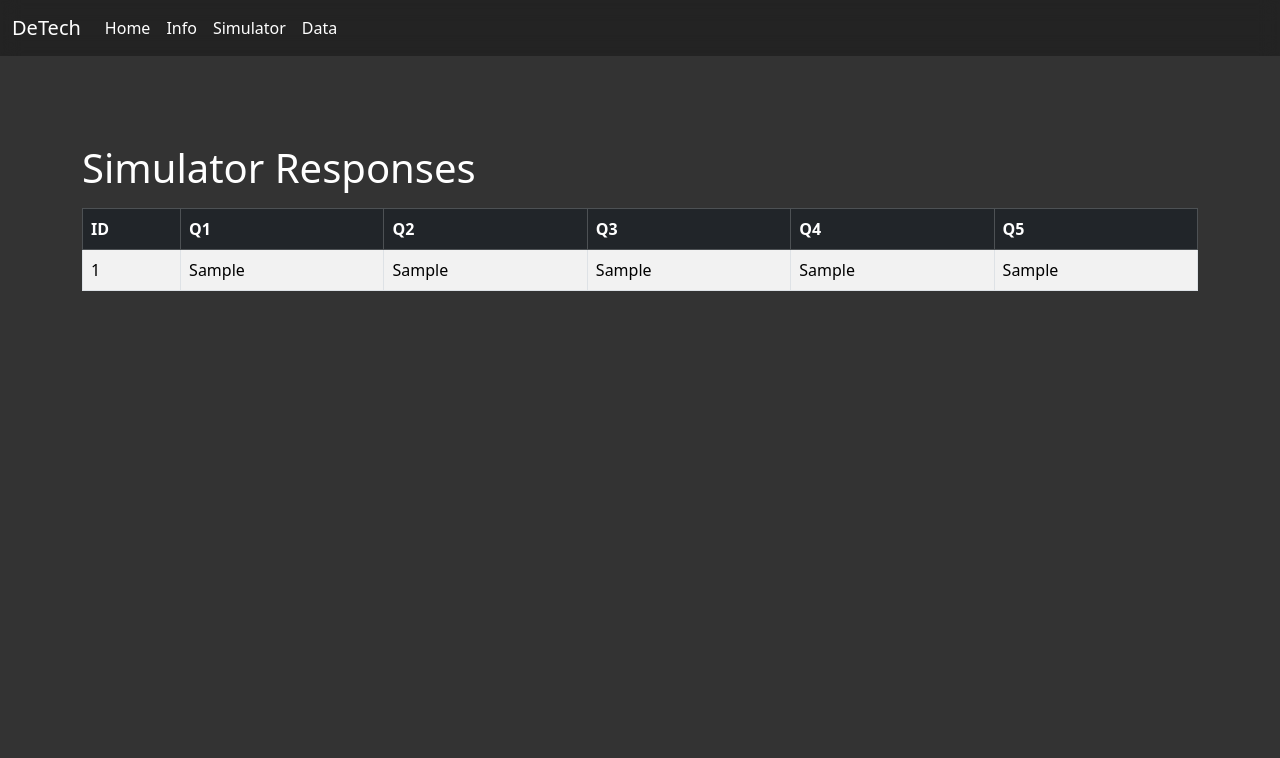
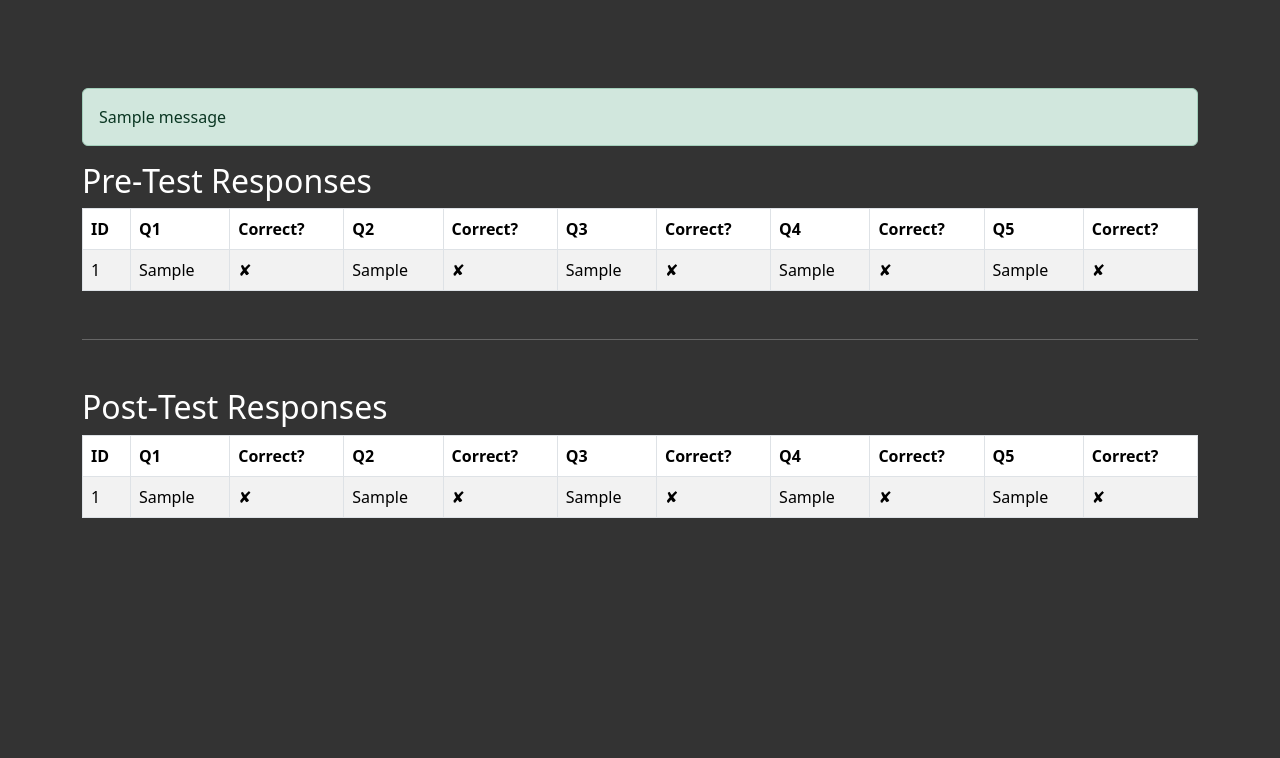
Before and after one commit to AlexisPelaez/AlexisP_ITAI_WEB_PROJECT, a Python web app: template templates/data.html in a window 1280 px wide. Shown: the top 758 px of the page. Run offline with Jinja, Linux system fonts and the light colour scheme; the template is opened without the code that fills it: most values are stand-ins (such as "Sample title", 1, 10 or a date in 2020); one stand-in notice (Sample message) is shown.

Commit message:
Mostly finished project

```diff
--- a/static/style.css
+++ b/static/style.css
@@ -34,7 +34,7 @@ html, body {
     font-size: 8rem;
 }
 .welcome-bg {
-    background-color:black;
+    background: rgba(0, 0, 0, 0.8);
     color: white;
 }
 .welcome-button {
--- a/templates/data.html
+++ b/templates/data.html
@@ -9,52 +9,97 @@
 
 </head>
 <body class="data-bg">
-    <nav class="navbar navbar-expand-lg navbar-dark glass-nav">
-        <div class="container-fluid">
-            <a class="navbar-brand mb-0 h1" href="#">DeTech</a>
-            <button class="navbar-toggler" type="button" data-bs-toggle="collapse" data-bs-target="#navbarNavAltMarkup" aria-controls="navbarNavAltMarkup" aria-expanded="false" aria-label="Toggle navigation">
-                <span class="navbar-toggler-icon"></span>
-            </button>
-            <div class="collapse navbar-collapse" id="navbarNavAltMarkup">
-                <div class="navbar-nav">
-                  <a class="nav-link" href="{{ url_for('main.index') }}">Home</a>
-                  <a class="nav-link" href="{{ url_for('main.info_page') }}">Info</a>
-                  <a class="nav-link" href="{{ url_for('main.simulator_page') }}">Simulator</a>
-                  <a class="nav-link active" aria-current="page" href="{{ url_for('main.show') }}">Data</a>
-                </div>
-              </div>
-        </div>
-    </nav>
     <div class="container-fluid page-content">
         <div class="container mt-4">
-            <h1>Simulator Responses</h1>
-            <table class="table table-striped table-bordered mt-3">
-                <thead class="table-dark">
+            {% with messages = get_flashed_messages() %}
+                {% if messages %}
+                    <div class="alert alert-success">
+                        {{ messages[0] }}
+                    </div>
+                {% endif %}
+            {% endwith %}
+
+            <h2>Pre‑Test Responses</h2>
+            <table class="table table-bordered table-striped">
+                <thead>
                     <tr>
                         <th>ID</th>
                         <th>Q1</th>
+                        <th>Correct?</th>
                         <th>Q2</th>
+                        <th>Correct?</th>
                         <th>Q3</th>
+                        <th>Correct?</th>
                         <th>Q4</th>
+                        <th>Correct?</th>
                         <th>Q5</th>
+                        <th>Correct?</th>
                     </tr>
                 </thead>
                 <tbody>
-                    {% for r in responses %}
+                    {% for row in preSim_responses %}
                     <tr>
-                        <td>{{ r.id }}</td>
-                        <td>{{ r.q1 }}</td>
-                        <td>{{ r.q2 }}</td>
-                        <td>{{ r.q3 }}</td>
-                        <td>{{ r.q4 }}</td>
-                        <td>{{ r.q5 }}</td>
+                        <td>{{ row.id }}</td>
+                        <td>{{ row.pq1 }}</td>
+                        <td>{{ '✔' if row.pq1_correct else '✘' }}</td>
+
+                        <td>{{ row.pq2 }}</td>
+                        <td>{{ '✔' if row.pq2_correct else '✘' }}</td>
+
+                        <td>{{ row.pq3 }}</td>
+                        <td>{{ '✔' if row.pq3_correct else '✘' }}</td>
+
+                        <td>{{ row.pq4 }}</td>
+                        <td>{{ '✔' if row.pq4_correct else '✘' }}</td>
+
+                        <td>{{ row.pq5 }}</td>
+                        <td>{{ '✔' if row.pq5_correct else '✘' }}</td>
                     </tr>
                     {% endfor %}
                 </tbody>
             </table>
-            {% if responses|length == 0 %}
-            <p>No responses yet.</p>
-            {% endif %}
+
+            <hr class="my-5">
+
+            <h2>Post‑Test Responses</h2>
+            <table class="table table-bordered table-striped">
+                <thead>
+                    <tr>
+                        <th>ID</th>
+                        <th>Q1</th>
+                        <th>Correct?</th>
+                        <th>Q2</th>
+                        <th>Correct?</th>
+                        <th>Q3</th>
+                        <th>Correct?</th>
+                        <th>Q4</th>
+                        <th>Correct?</th>
+                        <th>Q5</th>
+                        <th>Correct?</th>
+                    </tr>
+                </thead>
+                <tbody>
+                    {% for row in sim_responses %}
+                    <tr>
+                        <td>{{ row.id }}</td>
+                        <td>{{ row.pq1 }}</td>
+                        <td>{{ '✔' if row.pq1_correct else '✘' }}</td>
+
+                        <td>{{ row.pq2 }}</td>
+                        <td>{{ '✔' if row.pq2_correct else '✘' }}</td>
+
+                        <td>{{ row.pq3 }}</td>
+                        <td>{{ '✔' if row.pq3_correct else '✘' }}</td>
+
+                        <td>{{ row.pq4 }}</td>
+                        <td>{{ '✔' if row.pq4_correct else '✘' }}</td>
+
+                        <td>{{ row.pq5 }}</td>
+                        <td>{{ '✔' if row.pq5_correct else '✘' }}</td>
+                    </tr>
+                    {% endfor %}
+                </tbody>
+            </table>
         </div>
     </div>
     <nav class="navbar navbar-dark glass-nav fixed-bottom">
--- a/templates/index.html
+++ b/templates/index.html
@@ -20,7 +20,6 @@
                   <a class="nav-link active" aria-current="page" href="{{ url_for('main.index') }}">Home</a>
                   <a class="nav-link" href="{{ url_for('main.info_page') }}">Info</a>
                   <a class="nav-link" href="{{ url_for('main.simulator_page') }}">Simulator</a>
-                  <a class="nav-link" href="{{ url_for('main.show') }}">Data</a>
                 </div>
               </div>
         </div>
--- a/templates/info.html
+++ b/templates/info.html
@@ -19,7 +19,6 @@
                   <a class="nav-link" href="{{ url_for('main.index') }}">Home</a>
                   <a class="nav-link active" aria-current="page" href="{{ url_for('main.info_page') }}">Info</a>
                   <a class="nav-link" href="{{ url_for('main.simulator_page') }}">Simulator</a>
-                  <a class="nav-link" href="{{ url_for('main.show') }}">Data</a>
                 </div>
               </div>
         </div>
--- a/templates/info2.html
+++ b/templates/info2.html
@@ -19,7 +19,6 @@
                   <a class="nav-link" href="{{ url_for('main.index') }}">Home</a>
                   <a class="nav-link active" aria-current="page" href="{{ url_for('main.info_page') }}">Info</a>
                   <a class="nav-link" href="{{ url_for('main.simulator_page') }}">Simulator</a>
-                  <a class="nav-link" href="{{ url_for('main.show') }}">Data</a>
                 </div>
               </div>
         </div>
--- a/templates/welcome.html
+++ b/templates/welcome.html
@@ -15,8 +15,7 @@
     </div>
     <div class="row">
         <div class="col-md-12 d-flex align-items-center justify-content-center">
-            <!-- <form method="POST" action="{{ url_for('main.index') }}"> -->
-            <form method="POST" action="{{ url_for('main.index') }}">
+            <form method="POST" action="{{ url_for('main.intermission') }}">
                 <button type="submit" class="welcome-button">Start Simulator</button>
             </form>
         </div>
```
Also changed, not shown: routes.py (+102 -20 lines), schema.sql (+20 -10 lines), templates/simulator.html (+5 -67 lines), instance/flask.sqlite, 1 other file.
